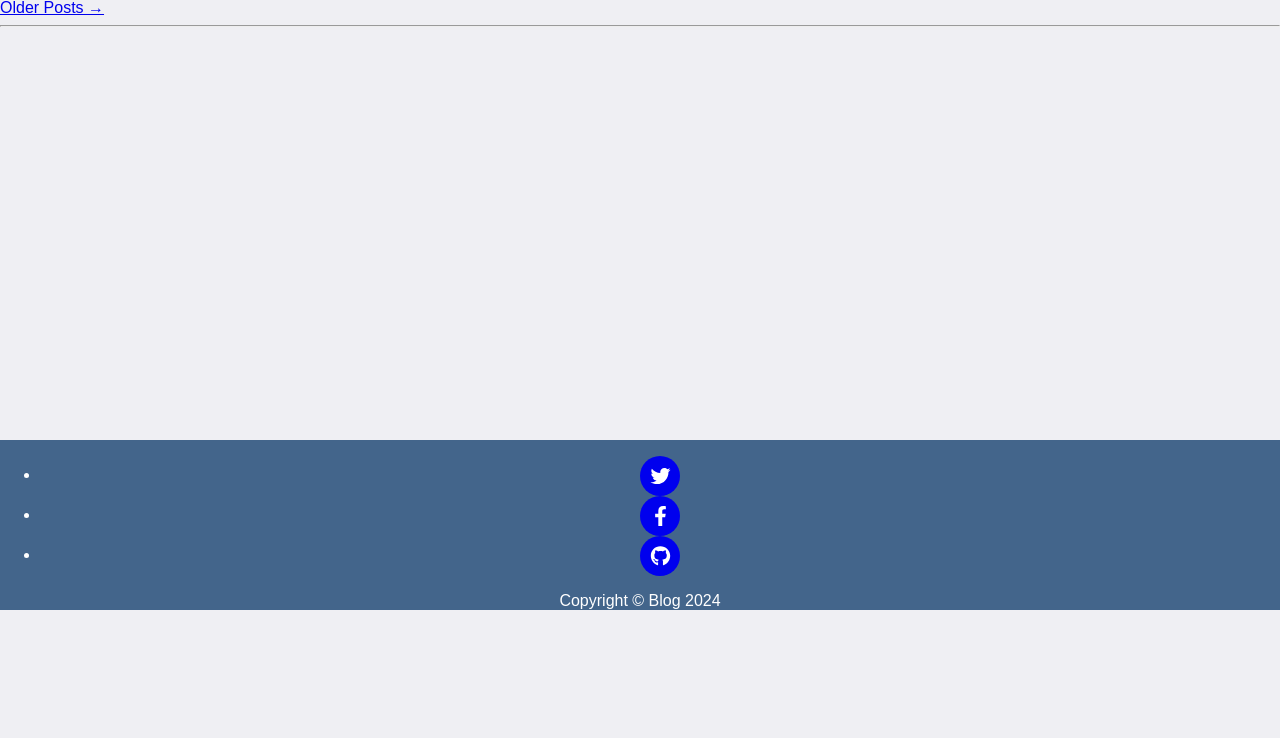
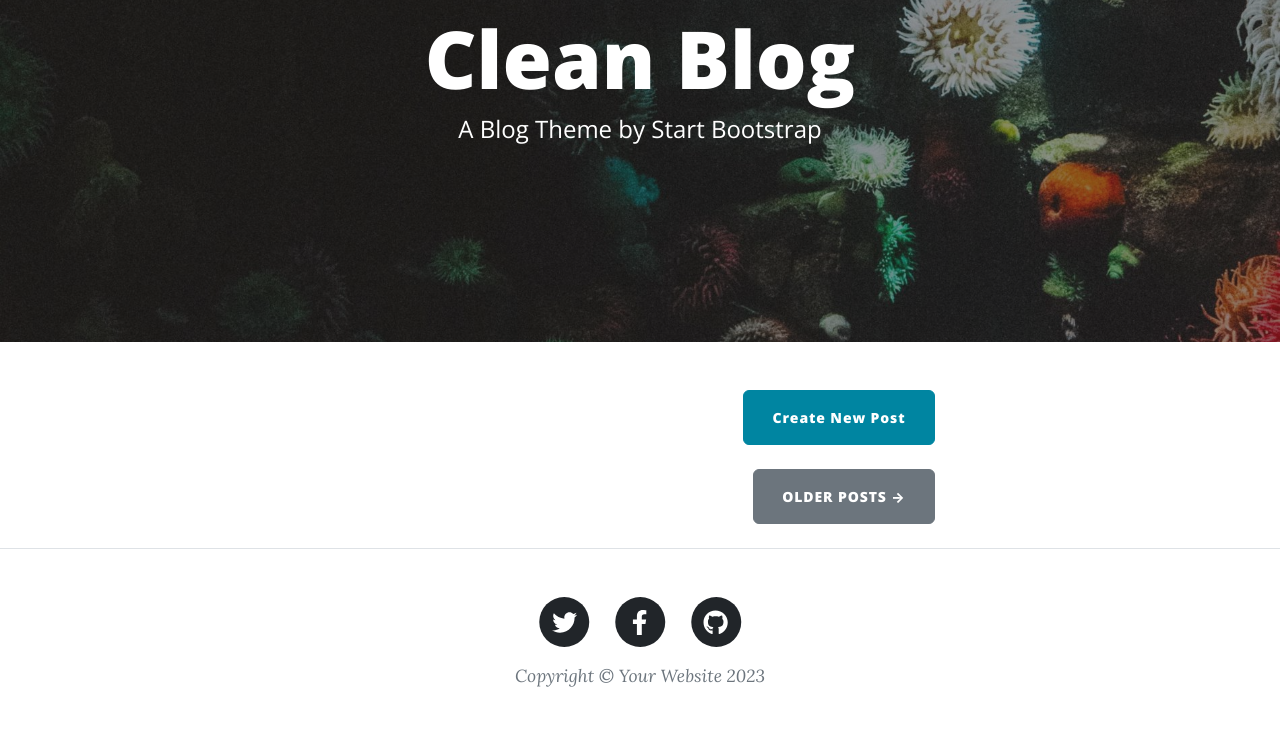
Before and after one commit to marentoo/python_learning_projects, a Flask app: page / in a window 1280 px wide. Shown: the part 190-928 px from the top of the page. Before the commit the page ends 800 px from the top, so only its background shows below. Run offline with Flask 3, Linux system fonts and the light colour scheme; some libraries are stand-ins or nearby versions.

Commit message:
my_blog updates

```diff
--- a/my_blog/blog3-final/main.py
+++ b/my_blog/blog3-final/main.py
@@ -1,39 +1,134 @@
-from flask import Flask, render_template, request
-import requests
+from flask import Flask, render_template, redirect, url_for
+from flask_bootstrap import Bootstrap5
+from flask_sqlalchemy import SQLAlchemy
+from sqlalchemy.orm import DeclarativeBase, Mapped, mapped_column
+from sqlalchemy import Integer, String, Text
+from flask_wtf import FlaskForm
+from wtforms import StringField, SubmitField
+from wtforms.validators import DataRequired, URL
+from flask_ckeditor import CKEditor, CKEditorField
+from datetime import date
 
-api_url_npoint = "https://api.npoint.io/01273c3797527134f162"
-respond = requests.get(api_url_npoint).json()
+'''
+Make sure the required packages are installed:
+Open the Terminal in PyCharm (bottom left).
+
+On Windows type:
+python -m pip install -r requirements.txt
+
+On MacOS type:
+pip3 install -r requirements.txt
+
+This will install the packages from the requirements.txt for this project.
+'''
 
 app = Flask(__name__)
+app.config['SECRET_KEY'] = '8BYkEfBA6O6donzWlSihBXox7C0sKR6b'
+ckeditor = CKEditor(app)
+Bootstrap5(app)
+
+# CREATE DATABASE
+class Base(DeclarativeBase):
+    pass
+app.config['SQLALCHEMY_DATABASE_URI'] = 'sqlite:///posts.db'
+db = SQLAlchemy(model_class=Base)
+db.init_app(app)
+
+# CONFIGURE TABLE
+class BlogPost(db.Model):
+    id: Mapped[int] = mapped_column(Integer, primary_key=True)
+    title: Mapped[str] = mapped_column(String(250), unique=True, nullable=False)
+    subtitle: Mapped[str] = mapped_column(String(250), nullable=False)
+    date: Mapped[str] = mapped_column(String(250), nullable=False)
+    body: Mapped[str] = mapped_column(Text, nullable=False)
+    author: Mapped[str] = mapped_column(String(250), nullable=False)
+    img_url: Mapped[str] = mapped_column(String(250), nullable=False)
+
+
+with app.app_context():
+    db.create_all()
+
+
+# WTForm
+class CreatePostForm(FlaskForm):
+    title = StringField("Blog Post Title", validators=[DataRequired()])
+    subtitle = StringField("Subtitle", validators=[DataRequired()])
+    author = StringField("Your Name", validators=[DataRequired()])
+    img_url = StringField("Blog Image URL", validators=[DataRequired(), URL()])
+    body = CKEditorField("Blog Content", validators=[DataRequired()])
+    submit = SubmitField("Submit Post")
+
 
 @app.route('/')
-def home():
-    return render_template("index.html", all_posts = respond)
+def get_all_posts():
+    result = db.session.execute(db.select(BlogPost))
+    posts = result.scalars().all()
+    return render_template("index.html", all_posts=posts)
 
-@app.route('/about')
+
+@app.route("/post/<int:post_id>")
+def show_post(post_id):
+    requested_post = db.get_or_404(BlogPost, post_id)
+    return render_template("post.html", post=requested_post)
+
+
+@app.route("/new-post", methods=["GET", "POST"])
+def add_new_post():
+    form = CreatePostForm()
+    if form.validate_on_submit():
+        new_post = BlogPost(
+            title=form.title.data,
+            subtitle=form.subtitle.data,
+            body=form.body.data,
+            img_url=form.img_url.data,
+            author=form.author.data,
+            date=date.today().strftime("%B %d, %Y")
+        )
+        db.session.add(new_post)
+        db.session.commit()
+        return redirect(url_for("get_all_posts"))
+    return render_template("make-post.html", form=form)
+
+
+@app.route("/edit-post/<int:post_id>", methods=["GET", "POST"])
+def edit_post(post_id):
+    post = db.get_or_404(BlogPost, post_id)
+    edit_form = CreatePostForm(
+        title=post.title,
+        subtitle=post.subtitle,
+        img_url=post.img_url,
+        author=post.author,
+        body=post.body
+    )
+    if edit_form.validate_on_submit():
+        post.title = edit_form.title.data
+        post.subtitle = edit_form.subtitle.data
+        post.img_url = edit_form.img_url.data
+        post.author = edit_form.author.data
+        post.body = edit_form.body.data
+        db.session.commit()
+        return redirect(url_for("show_post", post_id=post.id))
+    return render_template("make-post.html", form=edit_form, is_edit=True)
+
+
+@app.route("/delete/<int:post_id>")
+def delete_post(post_id):
+    post_to_delete = db.get_or_404(BlogPost, post_id)
+    db.session.delete(post_to_delete)
+    db.session.commit()
+    return redirect(url_for('get_all_posts'))
+
+
+# Code from previous day
+@app.route("/about")
 def about():
     return render_template("about.html")
 
 
-@app.route("/post/<int:index>")
-def show_post(index):
-    requested_post = None
-    for blog_post in respond:
-        if blog_post["id"] == index:
-            requested_post = blog_post
-    return render_template("post.html", post=requested_post)
+@app.route("/contact")
+def contact():
+    return render_template("contact.html")
 
 
-@app.route("/contact", methods=["GET", "POST"])
-def contact():
-    if request.method == "POST":
-        data = request.form
-        print(data["name"])
-        print(data["email"])
-        print(data["phone"])
-        print(data["message"])
-        return render_template("contact.html", msg_sent=True)
-    return render_template("contact.html", msg_sent=False)
-
 if __name__ == "__main__":
-    app.run(debug=True)
+    app.run(debug=True, port=5002)
--- a/my_blog/blog3-final/templates/footer.html
+++ b/my_blog/blog3-final/templates/footer.html
@@ -29,8 +29,14 @@
                               </a>
                           </li>
                       </ul>
-                        <div class="small text-center text-muted fst-italic">Copyright &copy; Blog 2024</div>
+                      <div class="small text-center text-muted fst-italic">Copyright &copy; Your Website 2023</div>
                   </div>
               </div>
           </div>
       </footer>
+      <!-- Bootstrap core JS-->
+      <script src="https://cdn.jsdelivr.net/npm/bootstrap@5.2.3/dist/js/bootstrap.bundle.min.js"></script>
+      <!-- Core theme JS-->
+      <script src="{{ url_for('static', filename='js/scripts.js') }}"></script>
+  </body>
+</html>
--- a/my_blog/blog3-final/templates/header.html
+++ b/my_blog/blog3-final/templates/header.html
@@ -2,34 +2,84 @@
 <html lang="en">
   <head>
     <meta charset="utf-8" />
-        <meta name="viewport" content="width=device-width, initial-scale=1, shrink-to-fit=no" />
+    <meta
+      name="viewport"
+      content="width=device-width, initial-scale=1, shrink-to-fit=no"
+    />
     <meta name="description" content="" />
     <meta name="author" content="" />
     <title>Clean Blog - Start Bootstrap Theme</title>
-        <link rel="icon" type="image/x-icon" href="{{ url_for('static', filename='/assets/favicon.ico') }}" />
+    {% block styles %}
+    <!-- Load Bootstrap-Flask CSS here -->
+    {{ bootstrap.load_css() }}
+    <link
+      rel="icon"
+      type="image/x-icon"
+      href="{{ url_for('static', filename='assets/favicon.ico') }}"
+    />
     <!-- Font Awesome icons (free version)-->
-        <script src="https://use.fontawesome.com/releases/v6.3.0/js/all.js" crossorigin="anonymous"></script>
+    <script
+      src="https://use.fontawesome.com/releases/v6.3.0/js/all.js"
+      crossorigin="anonymous"
+    ></script>
     <!-- Google fonts-->
-        <link href="https://fonts.googleapis.com/css?family=Lora:400,700,400italic,700italic" rel="stylesheet" type="text/css" />
-        <link href="https://fonts.googleapis.com/css?family=Open+Sans:300italic,400italic,600italic,700italic,800italic,400,300,600,700,800" rel="stylesheet" type="text/css" />
+    <link
+      href="https://fonts.googleapis.com/css?family=Lora:400,700,400italic,700italic"
+      rel="stylesheet"
+      type="text/css"
+    />
+    <link
+      href="https://fonts.googleapis.com/css?family=Open+Sans:300italic,400italic,600italic,700italic,800italic,400,300,600,700,800"
+      rel="stylesheet"
+      type="text/css"
+    />
     <!-- Core theme CSS (includes Bootstrap)-->
-        <link href="{{ url_for('static', filename='/css/styles.css') }}" rel="stylesheet" />
+    <link
+      href="{{ url_for('static', filename='css/styles.css') }}"
+      rel="stylesheet"
+    />
+    {% endblock %}
   </head>
   <body>
     <!-- Navigation-->
     <nav class="navbar navbar-expand-lg navbar-light" id="mainNav">
       <div class="container px-4 px-lg-5">
-                <a class="navbar-brand" href="index.html">Start Bootstrap</a>
-                <button class="navbar-toggler" type="button" data-bs-toggle="collapse" data-bs-target="#navbarResponsive" aria-controls="navbarResponsive" aria-expanded="false" aria-label="Toggle navigation">
+        <a class="navbar-brand" href="/">Start Bootstrap</a>
+        <button
+          class="navbar-toggler"
+          type="button"
+          data-bs-toggle="collapse"
+          data-bs-target="#navbarResponsive"
+          aria-controls="navbarResponsive"
+          aria-expanded="false"
+          aria-label="Toggle navigation"
+        >
           Menu
           <i class="fas fa-bars"></i>
         </button>
         <div class="collapse navbar-collapse" id="navbarResponsive">
           <ul class="navbar-nav ms-auto py-4 py-lg-0">
-                        <li class="nav-item"><a class="nav-link px-lg-3 py-3 py-lg-4" href="index.html">Home</a></li>
-                        <li class="nav-item"><a class="nav-link px-lg-3 py-3 py-lg-4" href="{{ url_for('about') }}">About</a></li>
-                        <!-- <li class="nav-item"><a class="nav-link px-lg-3 py-3 py-lg-4" href="post.html">Sample Post</a></li> -->
-                        <li class="nav-item"><a class="nav-link px-lg-3 py-3 py-lg-4" href="{{ url_for('contact') }}">Contact</a></li>
+            <li class="nav-item">
+              <a
+                class="nav-link px-lg-3 py-3 py-lg-4"
+                href="{{ url_for('get_all_posts') }}"
+                >Home</a
+              >
+            </li>
+            <li class="nav-item">
+              <a
+                class="nav-link px-lg-3 py-3 py-lg-4"
+                href="{{ url_for('about') }}"
+                >About</a
+              >
+            </li>
+            <li class="nav-item">
+              <a
+                class="nav-link px-lg-3 py-3 py-lg-4"
+                href="{{ url_for('contact') }}"
+                >Contact</a
+              >
+            </li>
           </ul>
         </div>
       </div>
--- a/my_blog/blog3-final/templates/index.html
+++ b/my_blog/blog3-final/templates/index.html
@@ -1,46 +1,58 @@
 {% include "header.html" %}
 
-  <!-- Page Header -->
-  <header class="masthead" style="background-image: url('https://images.unsplash.com/photo-1470092306007-055b6797ca72?ixlib=rb-1.2.1&auto=format&fit=crop&w=668&q=80')">
-    <div class="overlay"></div>
-    <div class="container">
-      <div class="row">
-        <div class="col-lg-8 col-md-10 mx-auto">
+<!-- Page Header-->
+<header
+  class="masthead"
+  style="background-image: url('../static/assets/img/home-bg.jpg')"
+>
+  <div class="container position-relative px-4 px-lg-5">
+    <div class="row gx-4 gx-lg-5 justify-content-center">
+      <div class="col-md-10 col-lg-8 col-xl-7">
         <div class="site-heading">
-            <h1>Angela's Blog</h1>
-            <span class="subheading">A collection of Angela's random musings.</span>
+          <h1>Clean Blog</h1>
+          <span class="subheading">A Blog Theme by Start Bootstrap</span>
         </div>
       </div>
     </div>
   </div>
 </header>
-
-  <!-- Main Content -->
-  <div class="container">
-
-
-    <div class="row">
-      <div class="col-lg-8 col-md-10 mx-auto">
-
+<!-- Main Content-->
+<div class="container px-4 px-lg-5">
+  <div class="row gx-4 gx-lg-5 justify-content-center">
+    <div class="col-md-10 col-lg-8 col-xl-7">
+      <!-- Post preview-->
       {% for post in all_posts %}
       <div class="post-preview">
-            <a href="{{ url_for('show_post', index=post['id']) }}"> <h2 class="post-title">{{ post['title'] }}</h2>
-              <h3 class="post-subtitle">{{ post['subtitle'] }}</h3></a>
-            <p class="post-meta">Posted by <a href="#">{{ post['author'] }}</a> on {{ post['date'] }}</p>
+        <a href="{{ url_for('show_post', post_id=post.id) }}">
+          <h2 class="post-title">{{ post.title }}</h2>
+          <h3 class="post-subtitle">{{ post.subtitle }}</h3>
+        </a>
+        <p class="post-meta">
+          Posted by
+          <a href="#">{{post.author}}</a>
+          on {{post.date}}
+          <a href="{{url_for('delete_post', post_id=post.id) }}">✘</a>
+        </p>
+      </div>
+      <!-- Divider-->
+      <hr class="my-4" />
+      {% endfor %}
+
+      <!-- New Post -->
+      <div class="d-flex justify-content-end mb-4">
+        <a
+          class="btn btn-primary float-right"
+          href="{{url_for('add_new_post')}}"
+          >Create New Post</a
+        >
       </div>
 
-          <hr>
-        {% endfor %}
-
-
-        <!-- Pager -->
-        <div class="clearfix">
-          <a class="btn btn-primary float-right" href="#">Older Posts &rarr;</a>
+      <!-- Pager-->
+      <div class="d-flex justify-content-end mb-4">
+        <a class="btn btn-secondary text-uppercase" href="#!">Older Posts →</a>
       </div>
     </div>
   </div>
 </div>
 
-  <hr>
-
 {% include "footer.html" %}
```
Also changed, not shown: my_blog/blog3-final/post_source_content.json (deleted, +0 -29 lines), my_blog/blog3-final/requirements.txt (+7 -1 lines), my_blog/blog3-final/templates/about.html (+22 -6 lines), my_blog/blog3-final/templates/contact.html (+3 -4 lines), my_blog/blog3-final/templates/make-post.html (added, +37 -0 lines), my_blog/blog3-final/templates/post.html (+24 -18 lines), my_blog/blog3-final/instance/posts.db (added), my_blog/blog3-final/static/assets/img/about-bg.jpg, my_blog/blog3-final/static/assets/img/contact-bg.jpg, my_blog/blog3-final/static/assets/img/edit-bg.jpg (added), my_blog/blog3-final/static/assets/img/home-bg.jpg, my_blog/blog3-final/static/assets/img/post-bg.jpg, my_blog/blog3-final/static/assets/img/post-sample-image.jpg (deleted). Lines whose indentation alone changed are shown as unchanged.
